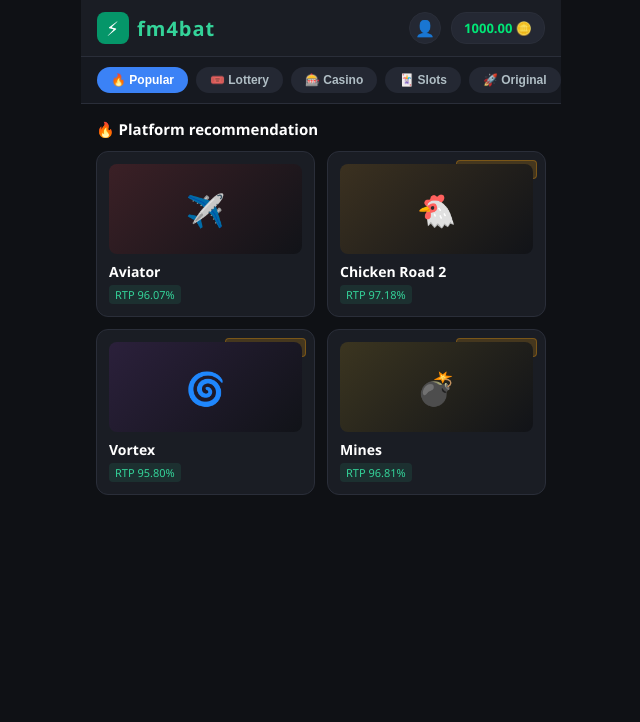
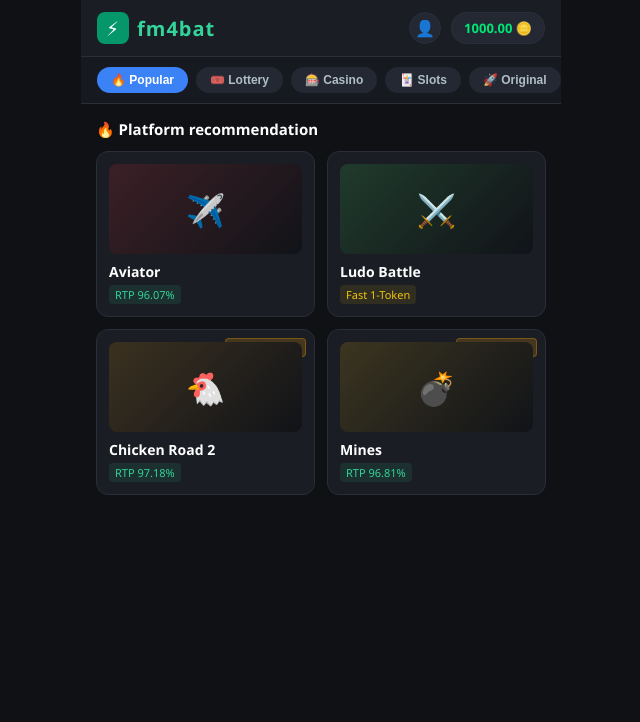
Before and after one commit to harshit-ydv001/fm4bat, a FastAPI app: page /dashboard in a window 1280 px wide. Shown: the top 722 px of the page, without its empty margins (319-959 px from the left). Run offline with FastAPI, Linux system fonts and the light colour scheme.

Commit message:
add ludo battle card to dashboard.html

```diff
--- a/templates/dashboard.html
+++ b/templates/dashboard.html
@@ -84,10 +84,18 @@
         <div class="section-title">🔥 Platform recommendation</div>
 
         <div class="games-grid">
+            <!-- Aviator Game Card -->
             <a href="/games/crash" class="game-card">
                 <div class="game-banner" style="background: linear-gradient(135deg, #3b2026, #111318);">✈️</div>
                 <h3>Aviator</h3>
                 <span class="rtp-tag">RTP 96.07%</span>
+            </a>
+
+            <!-- Ludo Battle Game Card (Newly Added) -->
+            <a href="/games/ludo" class="game-card">
+                <div class="game-banner" style="background: linear-gradient(135deg, #203b2c, #111318);">⚔️</div>
+                <h3>Ludo Battle</h3>
+                <span class="rtp-tag" style="color: #f1c40f; background: rgba(241, 196, 15, 0.1);">Fast 1-Token</span>
             </a>
 
             <div class="game-card" onclick="alert('Chicken Road 2 is Coming Soon!')">
@@ -95,13 +103,6 @@
                 <div class="game-banner" style="background: linear-gradient(135deg, #3b3120, #111318);">🐔</div>
                 <h3>Chicken Road 2</h3>
                 <span class="rtp-tag">RTP 97.18%</span>
-            </div>
-
-            <div class="game-card" onclick="alert('Vortex is Coming Soon!')">
-                <span class="badge-coming">COMING SOON</span>
-                <div class="game-banner" style="background: linear-gradient(135deg, #2b203b, #111318);">🌀</div>
-                <h3>Vortex</h3>
-                <span class="rtp-tag">RTP 95.80%</span>
             </div>
 
             <div class="game-card" onclick="alert('Mines is Coming Soon!')">
```
